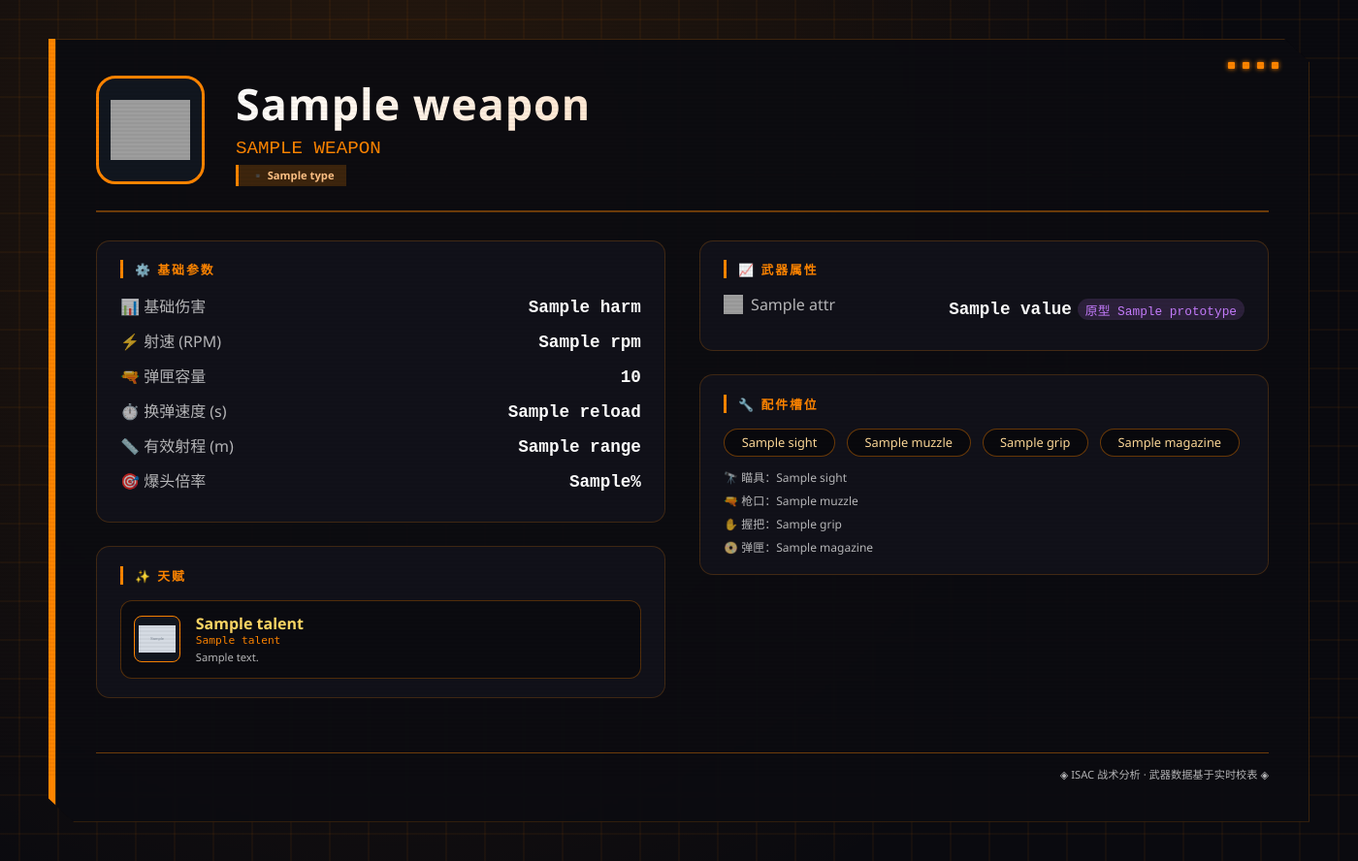
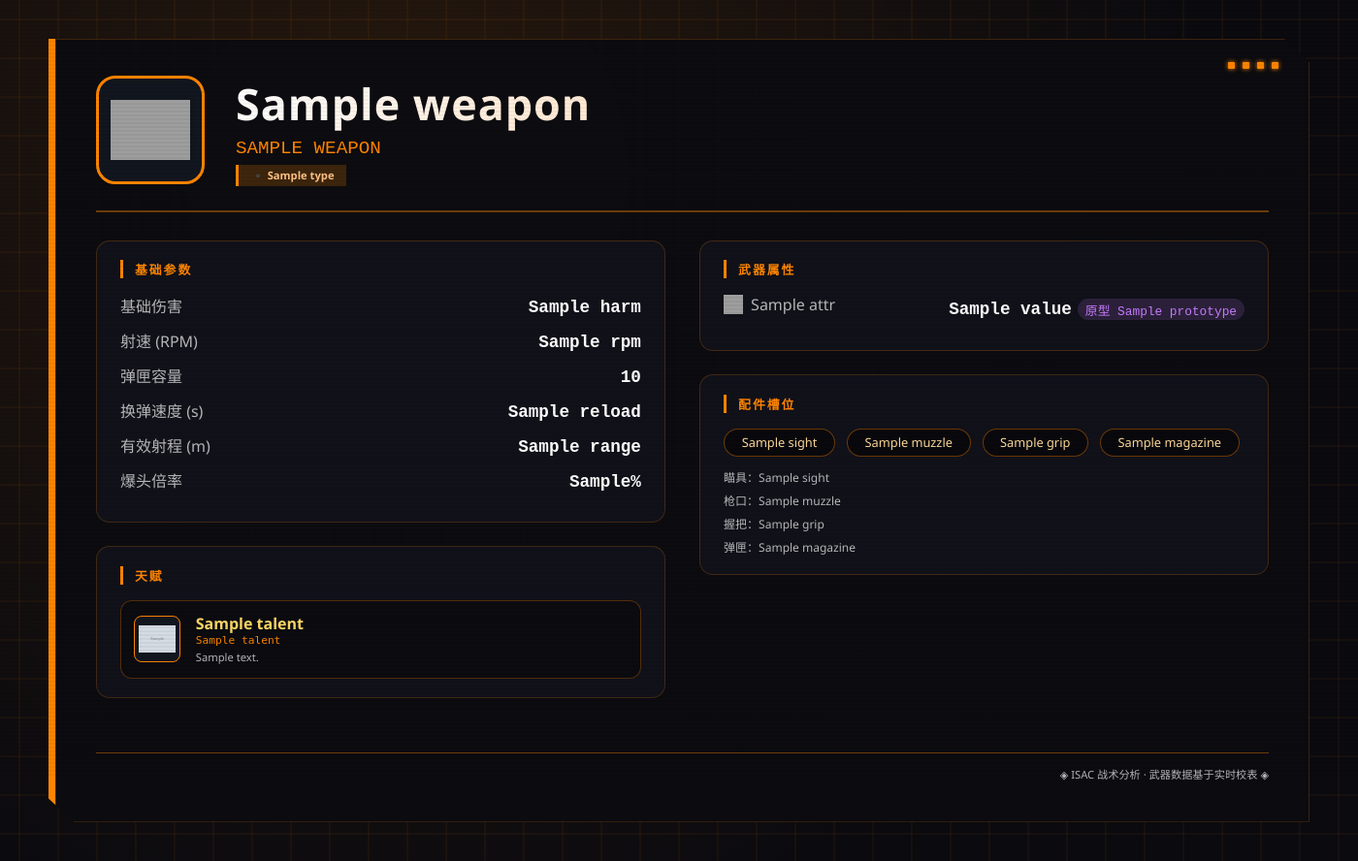
Before and after one commit to MuFen-mker/astrbot_plugin_TheDivision2, a Python web app: template templates/weapon_card.html in a window 1400 px wide. Shown: the whole page at 97% size. Run offline with Jinja, Linux system fonts and the light colour scheme; the template is opened without the code that fills it: most values are stand-ins (such as "Sample title", 1, 10 or a date in 2020); grey boxes marked "Sample" are stand-in pictures; grey boxes are pictures that could not be loaded.

Commit message:
略微调整模板样式

```diff
--- a/templates/weapon_card.html
+++ b/templates/weapon_card.html
@@ -132,29 +132,29 @@
         <!-- 左侧：基础参数 + 天赋 -->
         <div class="col">
             <div class="stat-panel">
-                <div class="panel-title">⚙️ 基础参数</div>
+                <div class="panel-title"> 基础参数</div>
                 <div class="stats-row">
-                    <span class="stats-label">📊 基础伤害</span>
+                    <span class="stats-label"> 基础伤害</span>
                     <span class="stats-value">{{ weapon.harm }}</span>
                 </div>
                 <div class="stats-row">
-                    <span class="stats-label">⚡ 射速 (RPM)</span>
+                    <span class="stats-label"> 射速 (RPM)</span>
                     <span class="stats-value">{{ weapon.rpm }}</span>
                 </div>
                 <div class="stats-row">
-                    <span class="stats-label">🔫 弹匣容量</span>
+                    <span class="stats-label"> 弹匣容量</span>
                     <span class="stats-value">{{ weapon.magazine_capacity }}</span>
                 </div>
                 <div class="stats-row">
-                    <span class="stats-label">⏱️ 换弹速度 (s)</span>
+                    <span class="stats-label"> 换弹速度 (s)</span>
                     <span class="stats-value">{{ weapon.reload }}</span>
                 </div>
                 <div class="stats-row">
-                    <span class="stats-label">📏 有效射程 (m)</span>
+                    <span class="stats-label"> 有效射程 (m)</span>
                     <span class="stats-value">{{ weapon.range }}</span>
                 </div>
                 <div class="stats-row">
-                    <span class="stats-label">🎯 爆头倍率</span>
+                    <span class="stats-label"> 爆头倍率</span>
                     <span class="stats-value {% if weapon.special_headshot %}gold-value{% endif %}">
                         {{ weapon.head_magnification }}%
                     </span>
@@ -163,7 +163,7 @@
 
             <!-- 天赋区域：如果有天赋数据则显示完整天赋卡片，否则显示随机选取占位符 -->
             <div class="stat-panel">
-                <div class="panel-title">✨ 天赋</div>
+                <div class="panel-title"> 天赋</div>
                 {% if weapon.talent and weapon.talent.name_zh %}
                 <div class="talent-card-small">
                     <div class="talent-icon-small">
@@ -186,7 +186,7 @@
         <!-- 右侧：武器属性 + 配件 -->
         <div class="col">
             <div class="stat-panel">
-                <div class="panel-title">📈 武器属性</div>
+                <div class="panel-title"> 武器属性</div>
                 {% for attr in weapon.attributes %}
                 {% set attr_info = attr_map.get(attr.name) %}
                 {% set is_core = attr_info.type == 'core' if attr_info else loop.index <= 2 %}
@@ -214,7 +214,7 @@
             </div>
 
             <div class="stat-panel">
-                <div class="panel-title">🔧 配件槽位</div>
+                <div class="panel-title"> 配件槽位</div>
                 <div class="mod-grid">
                     <span class="mod-item">{{ weapon.sight|default('无') }}</span>
                     <span class="mod-item">{{ weapon.muzzle|default('无') }}</span>
@@ -222,10 +222,10 @@
                     <span class="mod-item">{{ weapon.magazine|default('无') }}</span>
                 </div>
                 <div class="mod-detail-list">
-                    <div>🔭 瞄具：{{ weapon.sight|default('无') }}</div>
-                    <div>🔫 枪口：{{ weapon.muzzle|default('无') }}</div>
-                    <div>✋ 握把：{{ weapon.grip|default('无') }}</div>
-                    <div>📀 弹匣：{{ weapon.magazine|default('无') }}</div>
+                    <div> 瞄具：{{ weapon.sight|default('无') }}</div>
+                    <div> 枪口：{{ weapon.muzzle|default('无') }}</div>
+                    <div> 握把：{{ weapon.grip|default('无') }}</div>
+                    <div> 弹匣：{{ weapon.magazine|default('无') }}</div>
                 </div>
             </div>
         </div>
```
